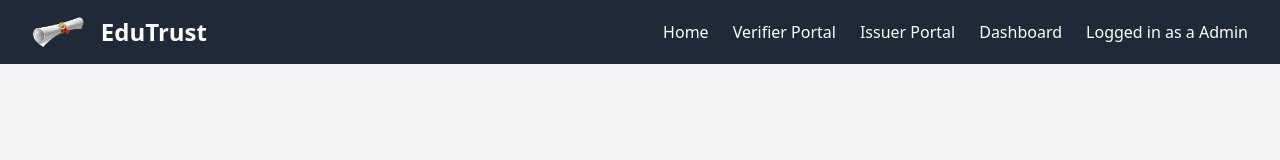
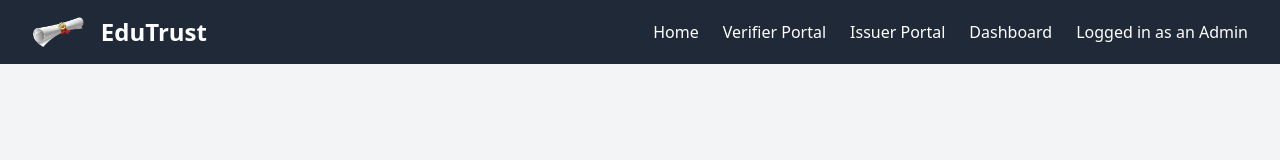
Before and after one commit to sakaicodes/Educational-Credential-Verification-DApp, a React (Create React App) app in the folder client/: page / in a window 1280 px wide. Shown: the top 160 px of the page. Built offline with nearby package versions, Linux system fonts and the light colour scheme.

Commit message:
Fixed grammar of log in text

```diff
--- a/client/src/components/Header.js
+++ b/client/src/components/Header.js
@@ -15,7 +15,7 @@ export default function Header() {
                     {(CURRENT_USER === USER_TYPES.VERIFIER || CURRENT_USER === USER_TYPES.ADMIN) && <NavLink to="/verifierportal">Verifier Portal</NavLink>}
                     {(CURRENT_USER === USER_TYPES.ISSUER || CURRENT_USER === USER_TYPES.ADMIN) && <NavLink to="/issuerportal">Issuer Portal</NavLink>}
                     {(CURRENT_USER === USER_TYPES.ISSUER || CURRENT_USER === USER_TYPES.ADMIN) && <NavLink to="/dashboard">Dashboard</NavLink>}
-                    <div className='text-white'>Logged in as a {CURRENT_USER}</div>
+                    <div className='text-white'>Logged in as an {CURRENT_USER}</div>
                 </div>
             </div>
         </nav>
```
